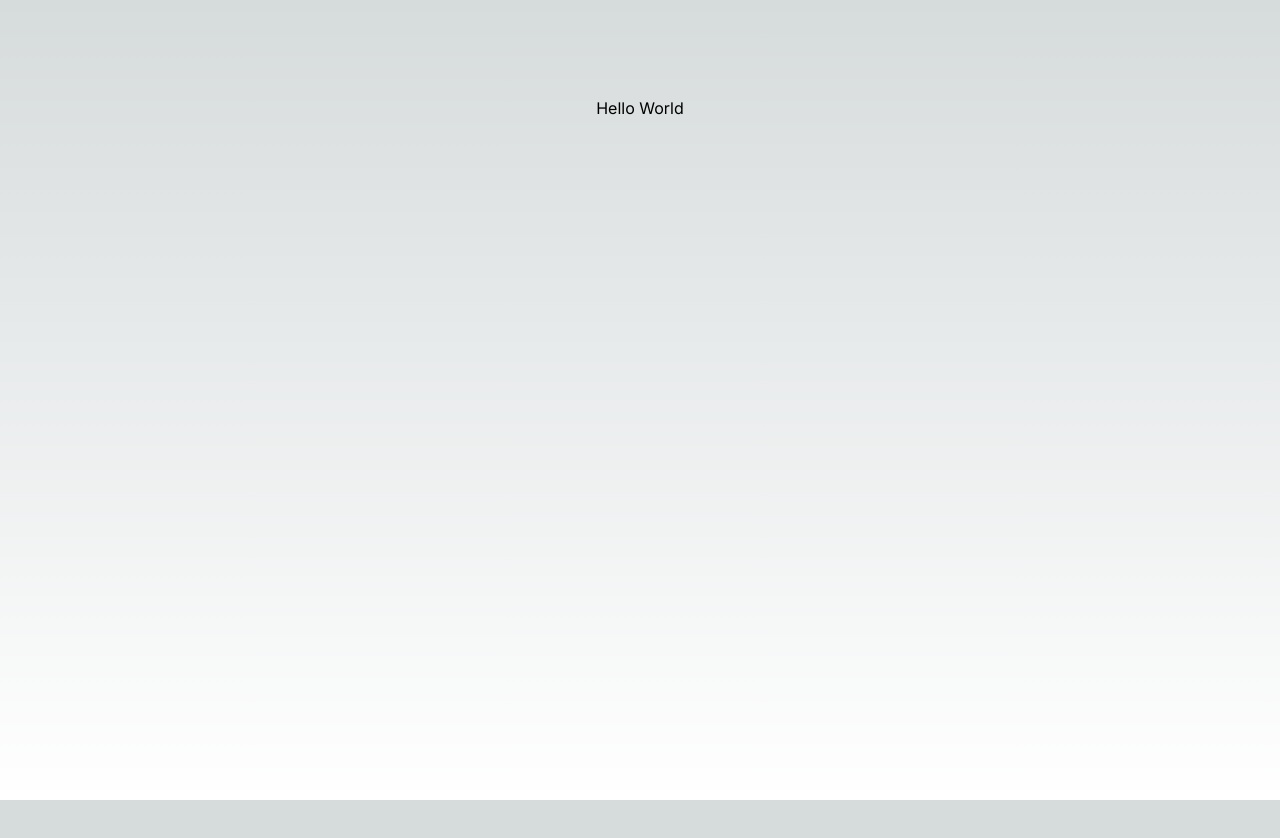
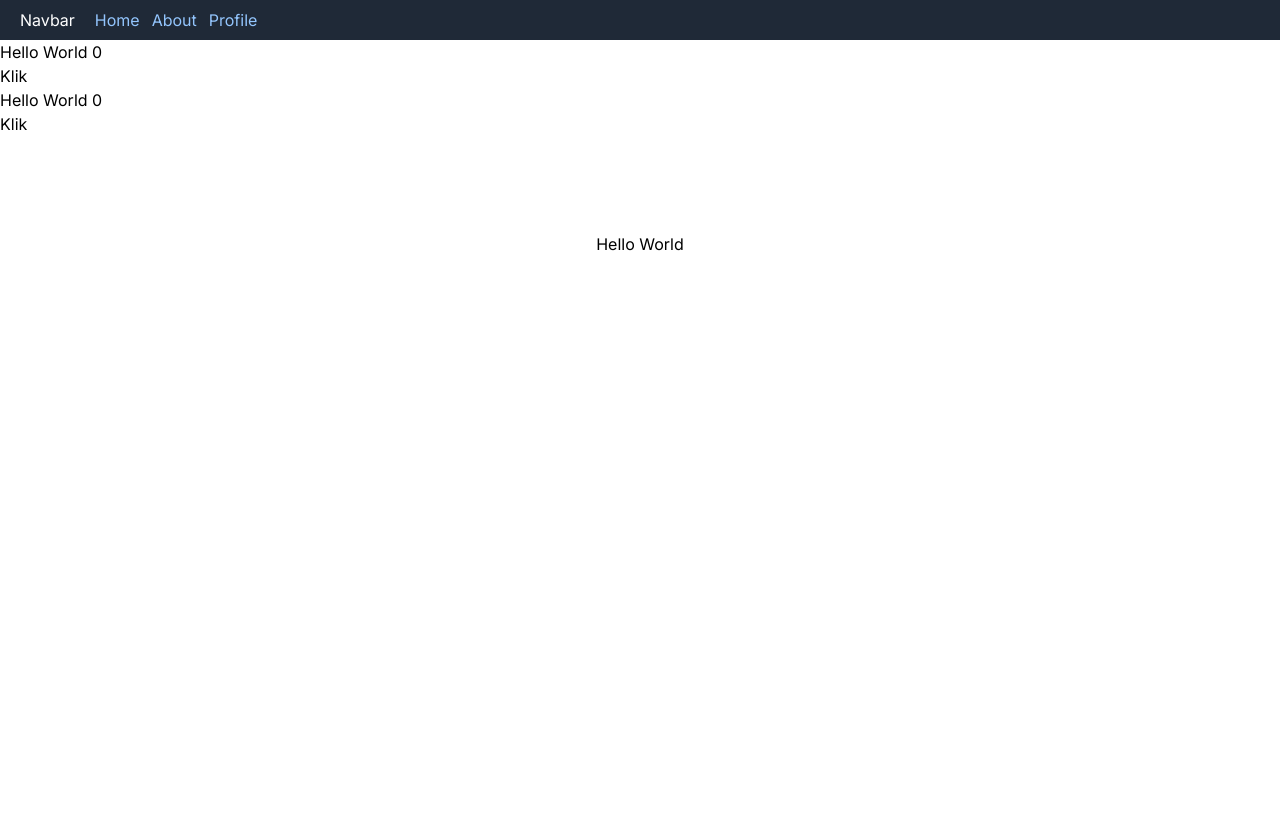
Before and after one commit to enokrosanti/nextjs-app-router, a Next.js app: page / in a window 1280 px wide. Shown: the top 838 px of the page. Before the commit the page ends 800 px from the top, so only its background shows below. Built offline with nearby package versions, Linux system fonts and the light colour scheme.

Commit message:
layout dan template

```diff
--- /dev/null
+++ b/src/app/about/layout.tsx
@@ -0,0 +1,16 @@
+import React, { Children } from "react";
+
+export default function AboutLayout({ children }: { children: React.ReactNode }) {
+  return (
+    <>
+      <nav className="fixed right-0 top-10 z-10 h-screen w-60 bg-gray-800">
+        <ul className="text-white p-5">
+          <li>Home</li>
+          <li>About</li>
+          <li>Profile</li>
+        </ul>
+      </nav>
+      <div>{children}</div>
+    </>
+  );
+}
--- /dev/null
+++ b/src/app/about/profile/layout.tsx
@@ -0,0 +1,10 @@
+import React from "react";
+
+export default function ProfileLayout({ children }: { children: React.ReactNode }) {
+  return (
+    <>
+      <h1>Title</h1>
+      <div>{children}</div>
+    </>
+  );
+}
--- a/src/app/about/profile/navbar.tsx
+++ /dev/null
@@ -1,7 +0,0 @@
-import React from "react";
-
-export default function Navbar() {
-  return (
-    <div>Navbar</div>
-  )
-}
--- a/src/app/about/profile/page.jsx
+++ b/src/app/about/profile/page.jsx
@@ -1,11 +1,9 @@
 import React from "react";
-import Navbar from "./navbar";
 
 export default function ProfilePage() {
   return (
     <div>
       <h1>ProfilePage</h1>
-      <Navbar></Navbar>
     </div>
   );
 }
--- a/src/app/globals.css
+++ b/src/app/globals.css
@@ -1,27 +1,3 @@
 @tailwind base;
 @tailwind components;
 @tailwind utilities;
-
-:root {
-  --foreground-rgb: 0, 0, 0;
-  --background-start-rgb: 214, 219, 220;
-  --background-end-rgb: 255, 255, 255;
-}
-
-@media (prefers-color-scheme: dark) {
-  :root {
-    --foreground-rgb: 255, 255, 255;
-    --background-start-rgb: 0, 0, 0;
-    --background-end-rgb: 0, 0, 0;
-  }
-}
-
-body {
-  color: rgb(var(--foreground-rgb));
-  background: linear-gradient(
-      to bottom,
-      transparent,
-      rgb(var(--background-end-rgb))
-    )
-    rgb(var(--background-start-rgb));
-}
--- a/src/app/layout.tsx
+++ b/src/app/layout.tsx
@@ -1,22 +1,29 @@
+"use client";
+
 import './globals.css'
 import type { Metadata } from 'next'
 import { Inter } from 'next/font/google'
+import Navbar from './navbar'
+import { useState } from 'react'
 
 const inter = Inter({ subsets: ['latin'] })
 
-export const metadata: Metadata = {
-  title: 'Create Next App',
-  description: 'Generated by create next app',
-}
+
 
 export default function RootLayout({
   children,
 }: {
   children: React.ReactNode
 }) {
+  const [state, setState] = useState(0);
   return (
     <html lang="en">
-      <body className={inter.className}>{children}</body>
+      <body className={inter.className}>
+        <Navbar></Navbar>
+        <div>Hello World {state}</div>
+        <button onClick={() => setState(state + 1)}>Klik</button>
+        {children}
+      </body>
     </html>
   )
 }
--- /dev/null
+++ b/src/app/navbar.tsx
@@ -0,0 +1,21 @@
+import Link from "next/link";
+import React from "react";
+
+export default function Navbar() {
+  return (
+    <nav className="flex bg-gray-800 py-2 px-5">
+      <h1 className="text-white">Navbar</h1>
+      <ul className="flex ml-5">
+        <Link href={`/`}>
+          <li className="mr-3 text-blue-300 cursor-pointer">Home</li>
+        </Link>
+        <Link href={`/about`}>
+          <li className="mr-3 text-blue-300 cursor-pointer">About</li>
+        </Link>
+        <Link href={`/about/profile`}>
+          <li className="mr-3 text-blue-300 cursor-pointer">Profile</li>
+        </Link>
+      </ul>
+    </nav>
+  );
+}
--- a/src/app/page.tsx
+++ b/src/app/page.tsx
@@ -1,9 +1,10 @@
-import Image from 'next/image'
+import Image from "next/image";
+import Navbar from "./navbar";
 
 export default function Home() {
   return (
     <main className="flex min-h-screen flex-col items-center justify-between p-24">
       Hello World
     </main>
-  )
+  );
 }
--- /dev/null
+++ b/src/app/template.tsx
@@ -0,0 +1,14 @@
+"use client";
+
+import React, { useState } from "react";
+
+export default function Template({ children }: { children: React.ReactNode }) {
+  const [state, setState] = useState(0);
+  return (
+    <div>
+      <h1>Hello World {state}</h1>
+      <button onClick={() => setState(state + 1)}>Klik</button>
+      {children}
+    </div>
+  );
+}
```
